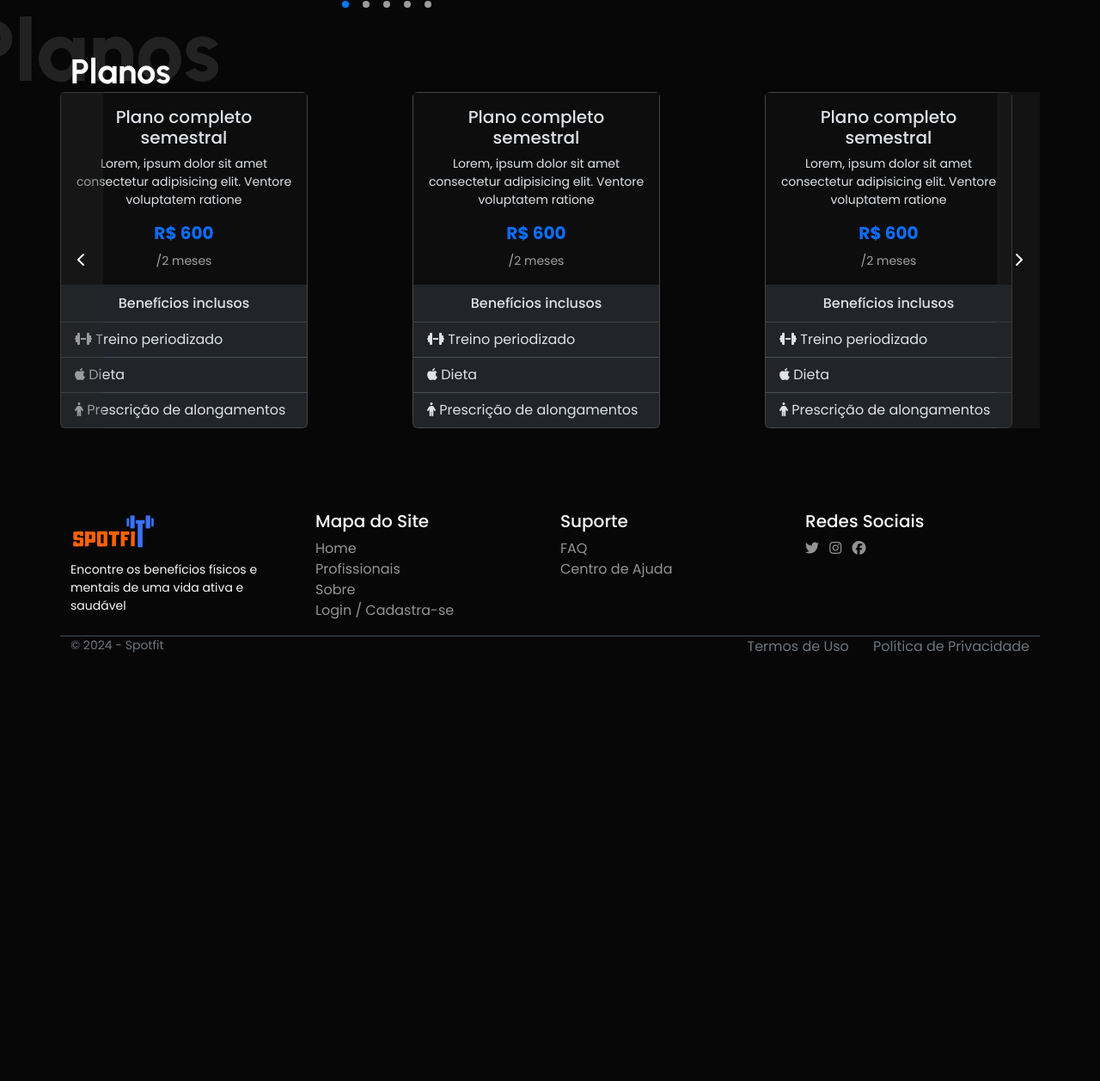
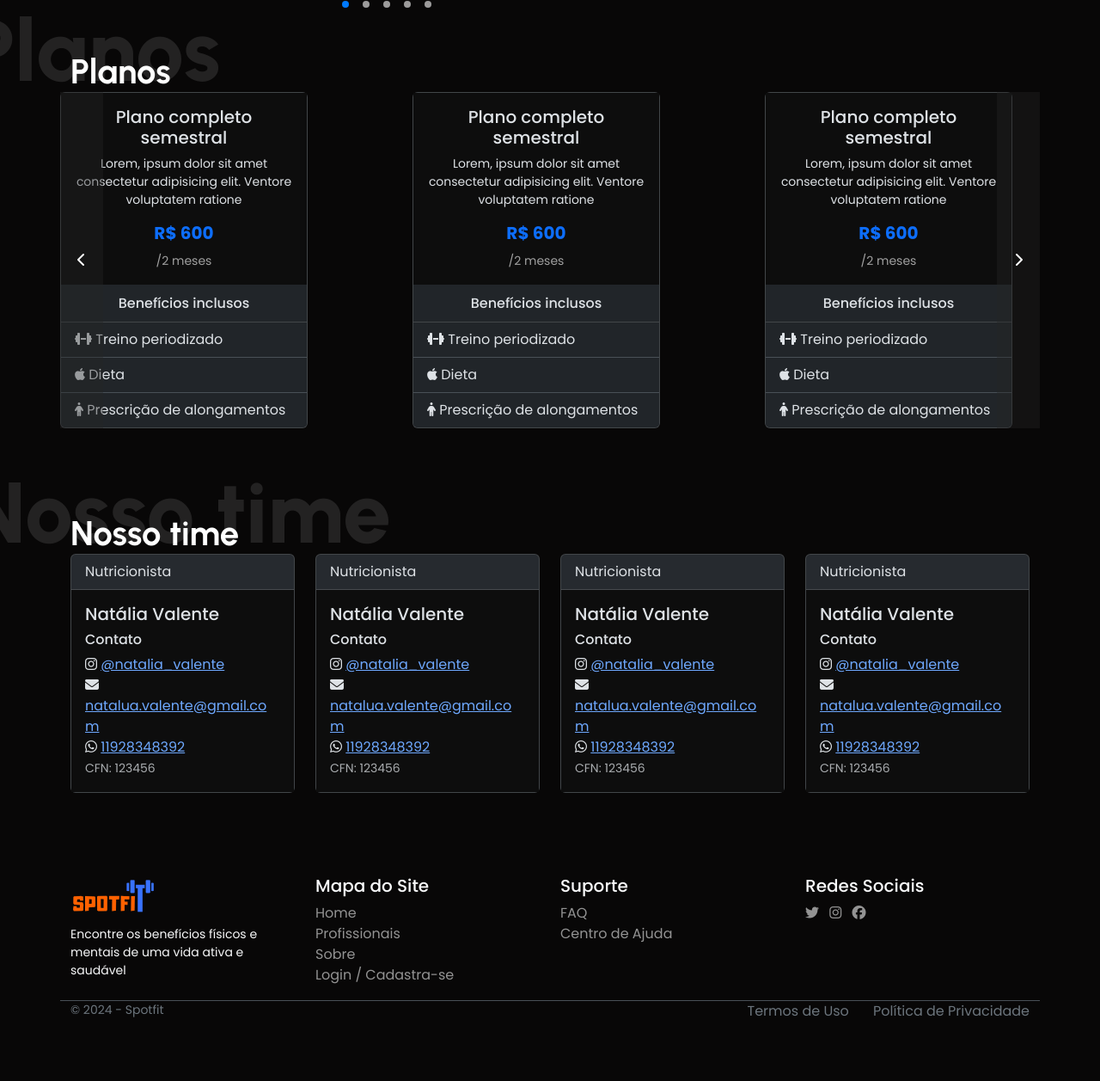
Before and after one commit to spotfit-tcc/spotfit, a PHP site: page /consulting/show in a window 1280 px wide. Shown: the part 724-1981 px from the top of the page at 86% size. Before the commit the page ends 1483 px from the top, so only its background shows below. Run offline with PHP 8.4, Linux system fonts and the light colour scheme; the visitor is signed in with stand-in values (Sample User, id 1); some libraries are stand-ins or nearby versions.

Commit message:
add 'our team' section to consulting show

```diff
--- a/app/views/consulting/show.phtml
+++ b/app/views/consulting/show.phtml
@@ -117,7 +117,7 @@
     </div>
 </section>
 
-<section id="fpDescriptionSection">
+<section id="fpDescriptionSection" class="mb-5">
     <div class="container">
         <div class="row">
             <div class="col-12">
@@ -214,5 +214,84 @@
     </div>
 </section>
 
+<section>
+    <div class="container">
+        <div class="row">
+            <div class="col-12">
+                <div class="fp-description-title-area row">
+                    <h1 class="spot-text-title">Nosso time</h1>
+                    <p class="spot-text-title-watermark">Nosso time</p>
+                </div>
+            </div>
+        </div>
+
+        <div class="row">
+            <div class="col-3">
+                <div class="card">
+                    <div class="card-header">Nutricionista</div>
+                    <div class="card-body">
+                        <h5 class="card-title">Natália Valente</h5>
+                        <div class="card-text">
+                            <h6>Contato</h6>
+                            <div><i class="fab fa-instagram"></i> <a href="">@natalia_valente</a></div>
+                            <div><i class="fas fa-envelope"></i> <a href="">natalua.valente@gmail.com</a></div>
+                            <div><i class="fab fa-whatsapp"></i> <a href="">11928348392</a></div>
+                        </div>
+                        <p class="card-text"><small class="text-body-secondary">CFN: 123456</small></p>
+                    </div>
+                </div>
+            </div>
+
+            <div class="col-3">
+                <div class="card">
+                    <div class="card-header">Nutricionista</div>
+                    <div class="card-body">
+                        <h5 class="card-title">Natália Valente</h5>
+                        <div class="card-text">
+                            <h6>Contato</h6>
+                            <div><i class="fab fa-instagram"></i> <a href="">@natalia_valente</a></div>
+                            <div><i class="fas fa-envelope"></i> <a href="">natalua.valente@gmail.com</a></div>
+                            <div><i class="fab fa-whatsapp"></i> <a href="">11928348392</a></div>
+                        </div>
+                        <p class="card-text"><small class="text-body-secondary">CFN: 123456</small></p>
+                    </div>
+                </div>
+            </div>
+
+            <div class="col-3">
+                <div class="card">
+                    <div class="card-header">Nutricionista</div>
+                    <div class="card-body">
+                        <h5 class="card-title">Natália Valente</h5>
+                        <div class="card-text">
+                            <h6>Contato</h6>
+                            <div><i class="fab fa-instagram"></i> <a href="">@natalia_valente</a></div>
+                            <div><i class="fas fa-envelope"></i> <a href="">natalua.valente@gmail.com</a></div>
+                            <div><i class="fab fa-whatsapp"></i> <a href="">11928348392</a></div>
+                        </div>
+                        <p class="card-text"><small class="text-body-secondary">CFN: 123456</small></p>
+                    </div>
+                </div>
+            </div>
+
+            <div class="col-3">
+                <div class="card">
+                    <div class="card-header">Nutricionista</div>
+                    <div class="card-body">
+                        <h5 class="card-title">Natália Valente</h5>
+                        <div class="card-text">
+                            <h6>Contato</h6>
+                            <div><i class="fab fa-instagram"></i> <a href="">@natalia_valente</a></div>
+                            <div><i class="fas fa-envelope"></i> <a href="">natalua.valente@gmail.com</a></div>
+                            <div><i class="fab fa-whatsapp"></i> <a href="">11928348392</a></div>
+                        </div>
+                        <p class="card-text"><small class="text-body-secondary">CFN: 123456</small></p>
+                    </div>
+                </div>
+            </div>
+        </div>
+    </div>
+</section>
+
 
 <script src="/assets/javascripts/consulting/specificProfessionalPage.js" defer></script>
```
